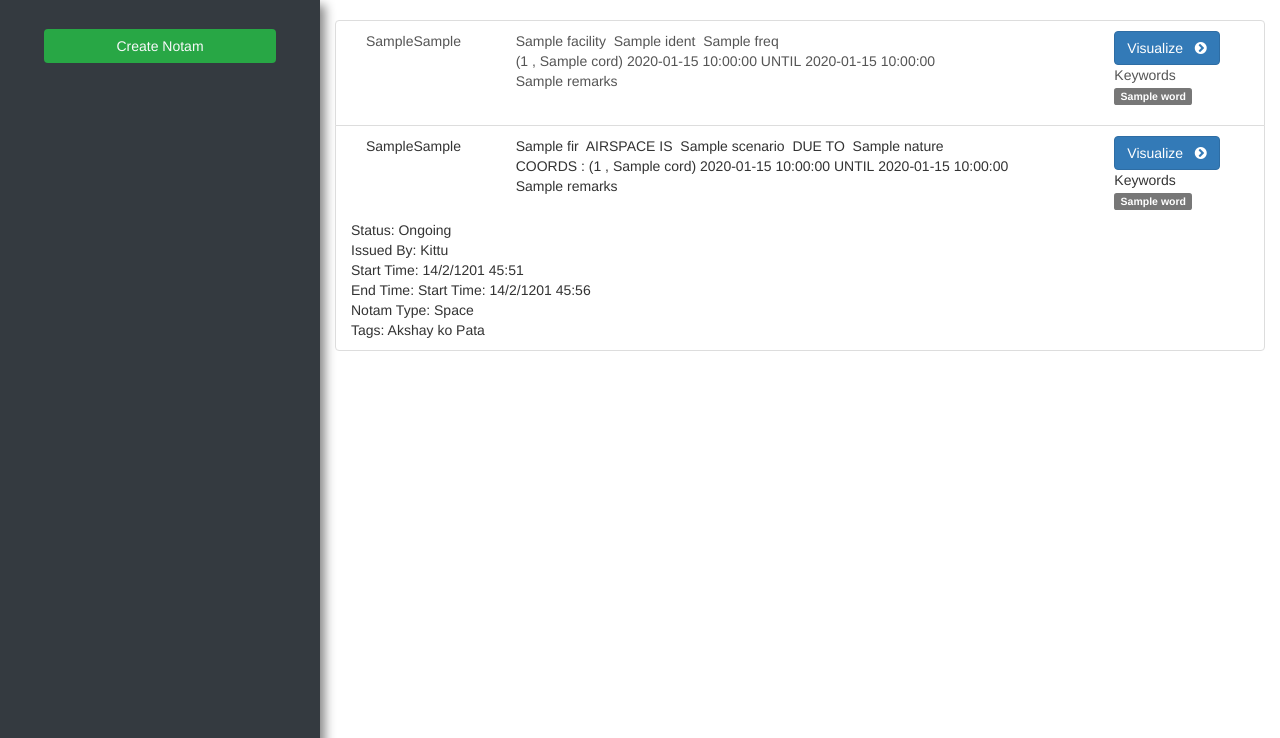
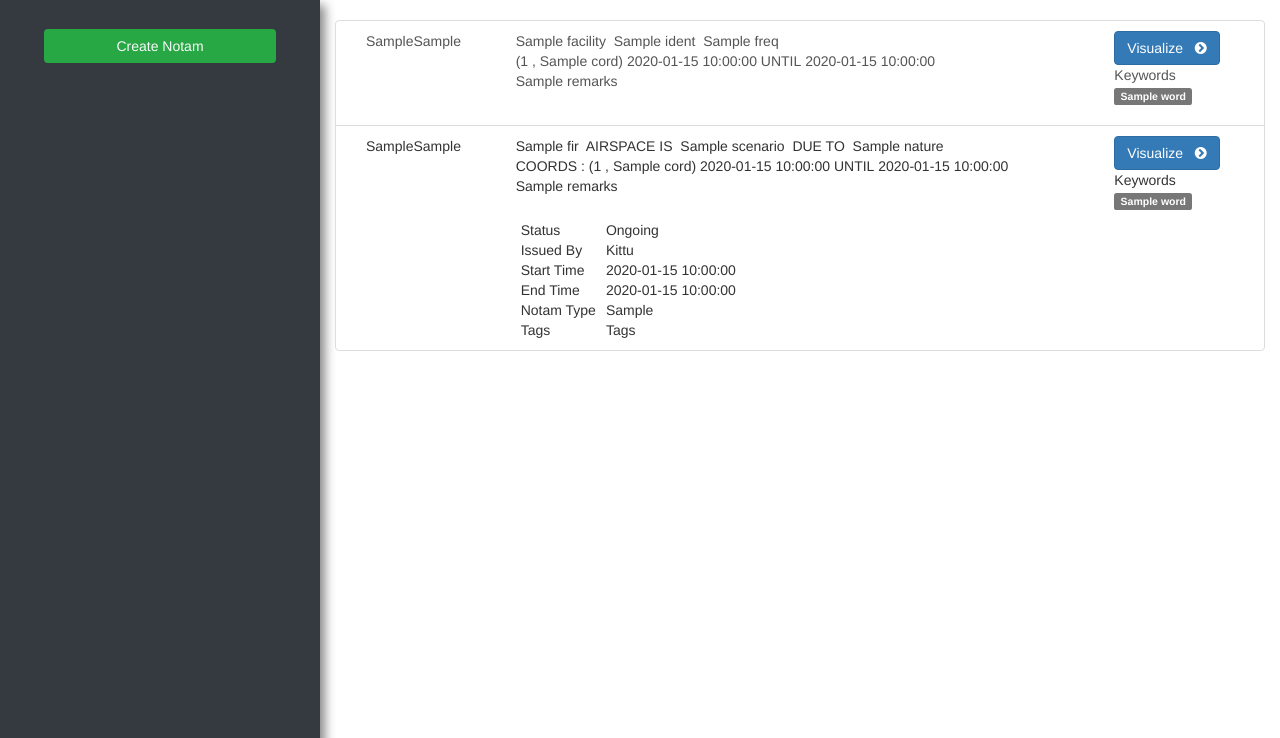
Before and after one commit to Team-Probably/NOTAM, a Flask app: page /admin in a window 1280 px wide. Shown: the part 62-800 px from the top of the page. Run offline with Flask 2, Linux system fonts and the light colour scheme; a database or web service that is not in the repository returns one stand-in record (values such as "Sample title"); parts of the project's set-up code (start-up, migrations or seed data) failed here and were passed over; some libraries are stand-ins or nearby versions.

Commit message:
something

```diff
--- a/webapp/app/static/styles/admin.css
+++ b/webapp/app/static/styles/admin.css
@@ -295,3 +295,9 @@ textarea:hover{
     position: absolute;
     right: 20px;
 }
+
+td{
+    padding: 5px !important;
+    padding-top: 0 !important;
+    padding-bottom:0 !important;
+}
--- a/webapp/app/static/styles/magicopen.css
+++ b/webapp/app/static/styles/magicopen.css
@@ -2,6 +2,7 @@
     height: 0px;
     width: 100%;
     display: none;
+    background-color: #fff;
 }
 
 .magicopen{
@@ -9,3 +10,8 @@
     display: block;
     transition: 0.5s;
 }
+
+td{
+    padding-right: 5px !important;
+    font-size: 2rem;
+}
--- a/webapp/app/templates/_magic_vis.html
+++ b/webapp/app/templates/_magic_vis.html
@@ -1,13 +1,43 @@
 <div class="visrow">
-    <div id="vismap" class="vismap">
+    <div id="vismap" class="vismap col-md-2">
 
     </div>
-    <div class="visinfo">
-        Status: Ongoing<br>
-        Issued By: Kittu<br>
+
+    <div class="visinfo col-md-10">
+        <table id="vistable">
+        <tr><td>Status</td><td id="status-what-{{notam.notam_no}}">
+            Ongoing</td></tr>
+        <tr><td>Issued By</td><td>Kittu</td></tr>
+        <tr><td>Start Time</td><td id="start-time-td-{{notam.notam_no}}">{{notam.start_time}}</td></tr>
+        <tr><td>End Time</td><td id="end-time-td-{{notam.notam_no}}">{{notam.end_time}}</td></tr>
+        <tr><td>Notam Type</td><td>{{notam.notam_type}}</td></tr>
+        <tr><td>Tags</td><td>Tags</td></tr>
+        <!-- <script>
+            var status_what=document.getElementById('status-what');
+            var now = new Date();
+            var stm = document.getElementById('start-time-td').innerText;
+            var endm = document.getElementById('end-time-td').innerText;
+            var startd = new Date('2019/'+stm);
+            var endd = new Date('2019/'+endm);
+            console.log(startd+"    \n"+stm);
+           if(startd > now)
+           {
+               console.log('greater');
+               status_what.innerText='Future';
+           }
+           else if(endd < now)
+           {
+                status_what.innerText='Expired';
+           }
+           else{
+            status_what.innerText='Ongoing';
+           }
+        </script> -->
+       <!--
         Start Time: 14/2/1201 45:51<br>
-        End Time: Start Time: 14/2/1201 45:56<br>
+        End Time: 14/2/1201 45:56<br>
         Notam Type: Space<br>
-        Tags: Akshay ko Pata<br>
+        Tags: Akshay ko Pata<br>-->
+        </table>
     </div>
 </div>
--- a/webapp/app/views.py
+++ b/webapp/app/views.py
@@ -40,6 +40,7 @@ def processor():
 def dashboard():
     airspace = database.get_notams('airspace')
     facility = database.get_notams('facility')
+    print(airspace, facility)
     return render_template("dashboard.html", facility = facility , airspace = airspace)
 
 @app.route('/create_notam',methods=['POST']) #Admin : Create Notams
```
